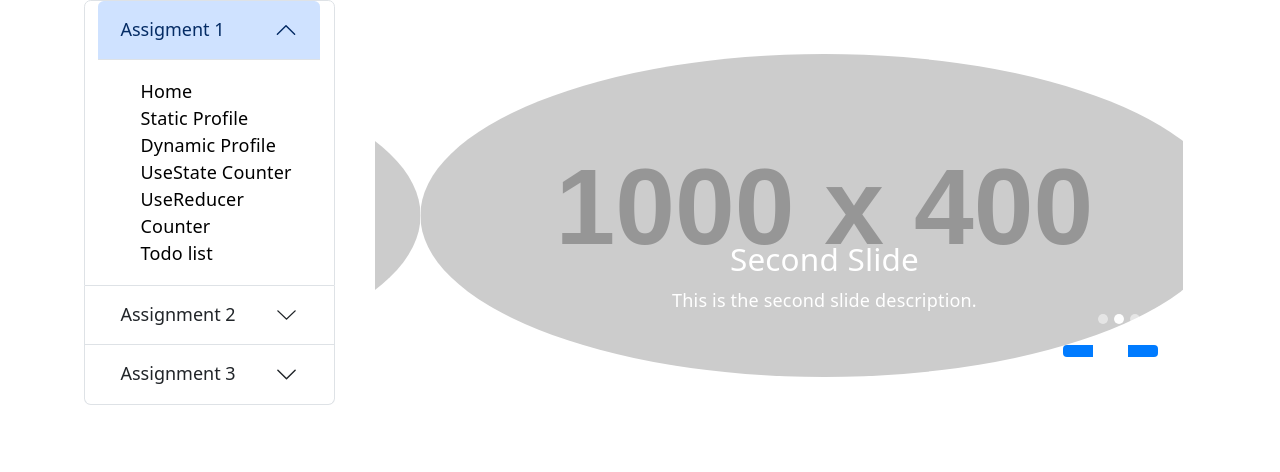
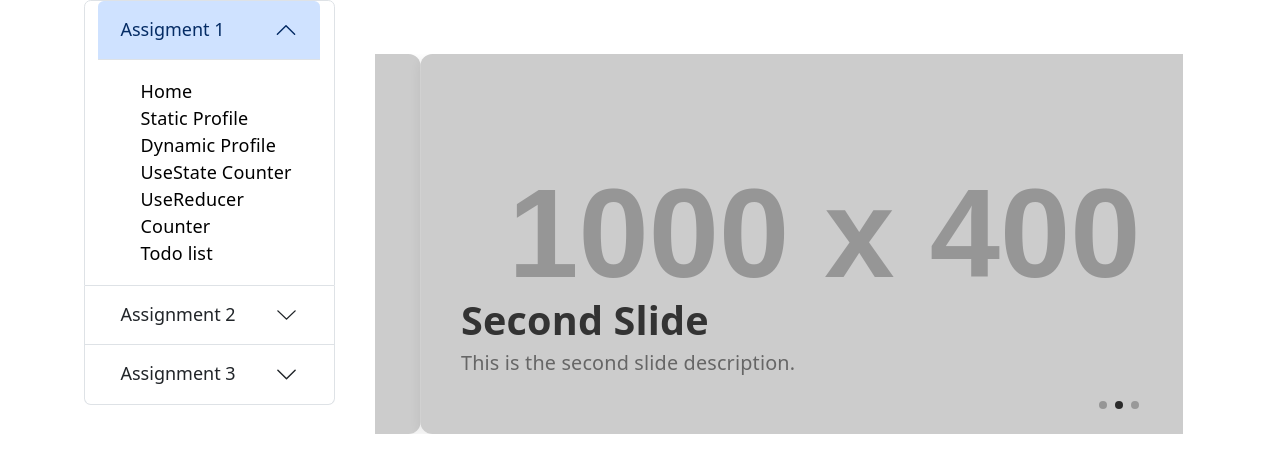
Before and after one commit to DevCodeYuvraj/React-Practice, a React app in the folder myapp/: page /Carousel in a window 1280 px wide. Shown: the top 472 px of the page. Built offline with nearby package versions, Linux system fonts and the light colour scheme; the HTML template or start-up script is replaced by a standard one.

Commit message:
A4705:17 PM148 C14817i5:17 PM

```diff
--- a/myapp/src/index.css
+++ b/myapp/src/index.css
@@ -325,89 +325,103 @@ font-size: small;
 .carousel-custom-container {
   max-width: 900px;
 }
-
-/* Match the rounded corners of the image container in the document */
-.custom-carousel {
-  border-radius: 24px;
-  overflow: hidden;
-  box-shadow: 0 4px 15px rgba(0, 0, 0, 0.15);
-  position: relative;
+/* Container & Image Styling */
+.carousel-assignment-container {
+  max-width: 950px;
+  background: transparent;
 }
 
-.carousel-img {
-  object-fit: cover;
-  height: 450px; /* Adjust height based on your banner dimensions */
+.assignment-carousel {
+  position: relative;
+  overflow: visible; /* Allows navigation elements to sit cleanly */
 }
 
-/* Align text to the bottom right as seen in the slide sample */
-.custom-caption {
-  right: 5%;
-  bottom: 10%;
-  text-align: right;
-  text-shadow: 1px 1px 4px rgba(0, 0, 0, 0.8);
+.assignment-img {
+  border-radius: 12px;
+  object-fit: cover;
+  height: 380px;
+  box-shadow: 0 4px 12px rgba(0, 0, 0, 0.08);
 }
 
-.custom-caption h3 {
-  font-size: 2rem;
-  font-weight: bold;
+/* Document Caption Alignment (Bottom Left Stacked) */
+.assignment-carousel .assignment-caption {
+  position: absolute;
+  left: 5%;
+  bottom: 10%;
+  right: auto;
+  text-align: left;
+  padding: 0;
+  color: #333; /* Switch to dark text matching standard slide document assets */
+  text-shadow: none;
 }
 
-/* Custom indicator dots positioning */
-.carousel-indicators {
+.assignment-caption h3 {
+  font-size: 2.2rem;
+  font-weight: 700;
+  margin-bottom: 4px;
+}
+
+.assignment-caption p {
+  font-size: 1.1rem;
+  color: #666;
+}
+
+/* Aligning indicators to the right edge */
+.assignment-carousel .carousel-indicators {
   justify-content: flex-end;
   right: 5%;
-  margin-right: 0;
   bottom: 25px;
+  margin: 0;
 }
 
-.carousel-indicators [data-bs-target] {
-  width: 10px;
-  height: 10px;
+.assignment-carousel .carousel-indicators [data-bs-target] {
+  width: 8px;
+  height: 8px;
   border-radius: 50%;
-  background-color: #fff;
-  opacity: 0.5;
+  background-color: #000; /* Dark indicator dots matching layout rules */
+  border: none;
+  opacity: 0.25;
+  margin: 0 4px;
 }
 
-.carousel-indicators .active {
-  opacity: 1;
+.assignment-carousel .carousel-indicators .active {
+  opacity: 0.8;
+  background-color: #000;
 }
 
-/* Styling the Next / Prev Text buttons at the bottom right corner */
-.carousel-control-prev,
-.carousel-control-next {
+/* Text Controls Styles for Next/Prev */
+.assignment-carousel .carousel-control-prev,
+.assignment-carousel .carousel-control-next {
   top: auto;
-  bottom: 20px;
+  bottom: -40px; /* Positions navigation below the image border line */
   width: auto;
   height: auto;
   opacity: 1;
-  background-color: #007bff; /* Blue button color matching the design */
-  color: white !important;
-  padding: 6px 15px;
-  font-size: 0.85rem;
-  font-weight: 500;
-  text-transform: none;
+  color: #222 !important;
+  font-size: 1rem;
+  font-weight: 600;
+  text-decoration: none;
+  padding: 5px 10px;
 }
 
-/* Position controls horizontally side-by-side on the bottom right */
-.carousel-control-prev {
+/* Position text labels explicitly on the bottom right side */
+.assignment-carousel .carousel-control-prev {
   left: auto;
   right: 90px;
-  border-radius: 4px 0 0 4px;
 }
 
-.carousel-control-next {
-  right: 25px;
-  border-radius: 0 4px 4px 0;
+.assignment-carousel .carousel-control-next {
+  left: auto;
+  right: 20px;
 }
 
-/* Hide the default Bootstrap arrow icons to use text labels exclusively */
-.carousel-control-prev-icon,
-.carousel-control-next-icon {
-  display: none;
+/* Hide default arrow graphic icons completely */
+.assignment-carousel .carousel-control-prev-icon,
+.assignment-carousel .carousel-control-next-icon {
+  display: none !important;
 }
 
-.carousel-control-prev:hover,
-.carousel-control-next:hover {
-  background-color: #0056b3;
-  opacity: 1;
+.assignment-carousel .carousel-control-prev:hover,
+.assignment-carousel .carousel-control-next:hover {
+  color: #0056b3 !important;
 }
```
